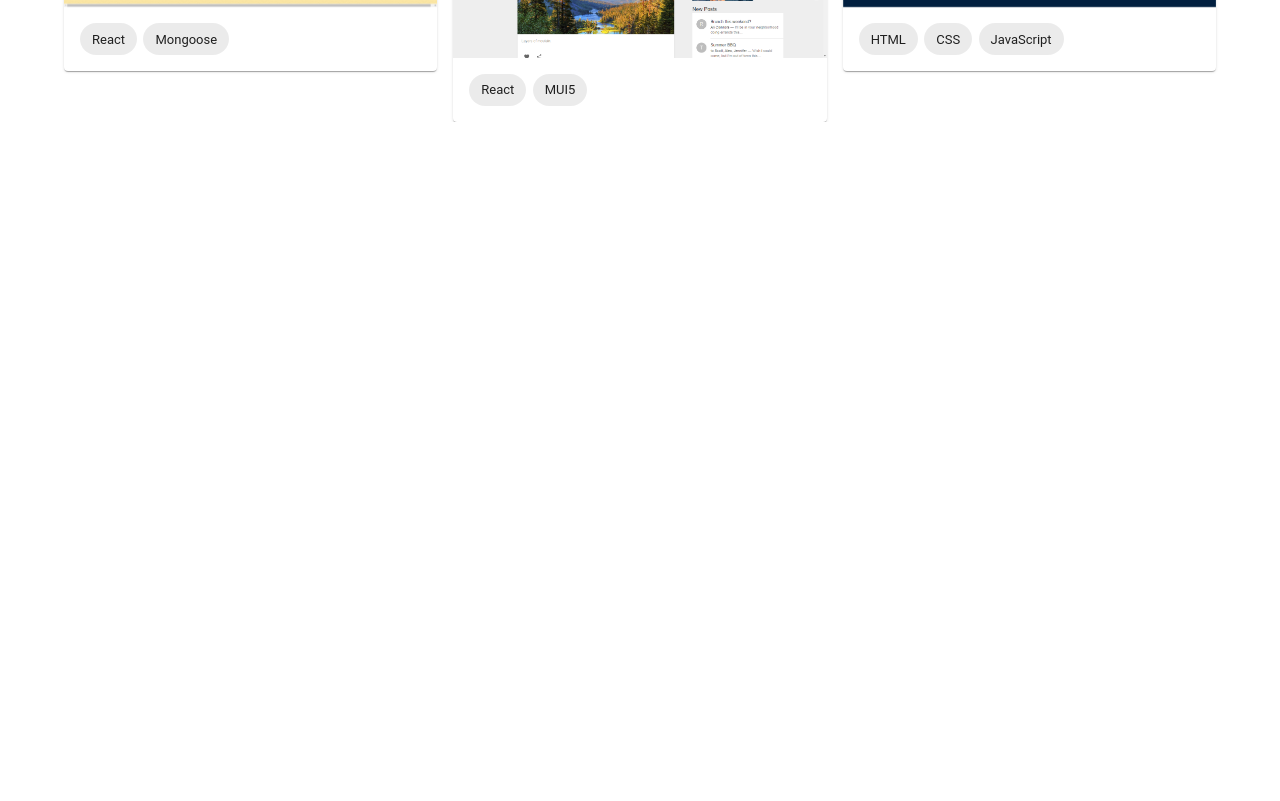
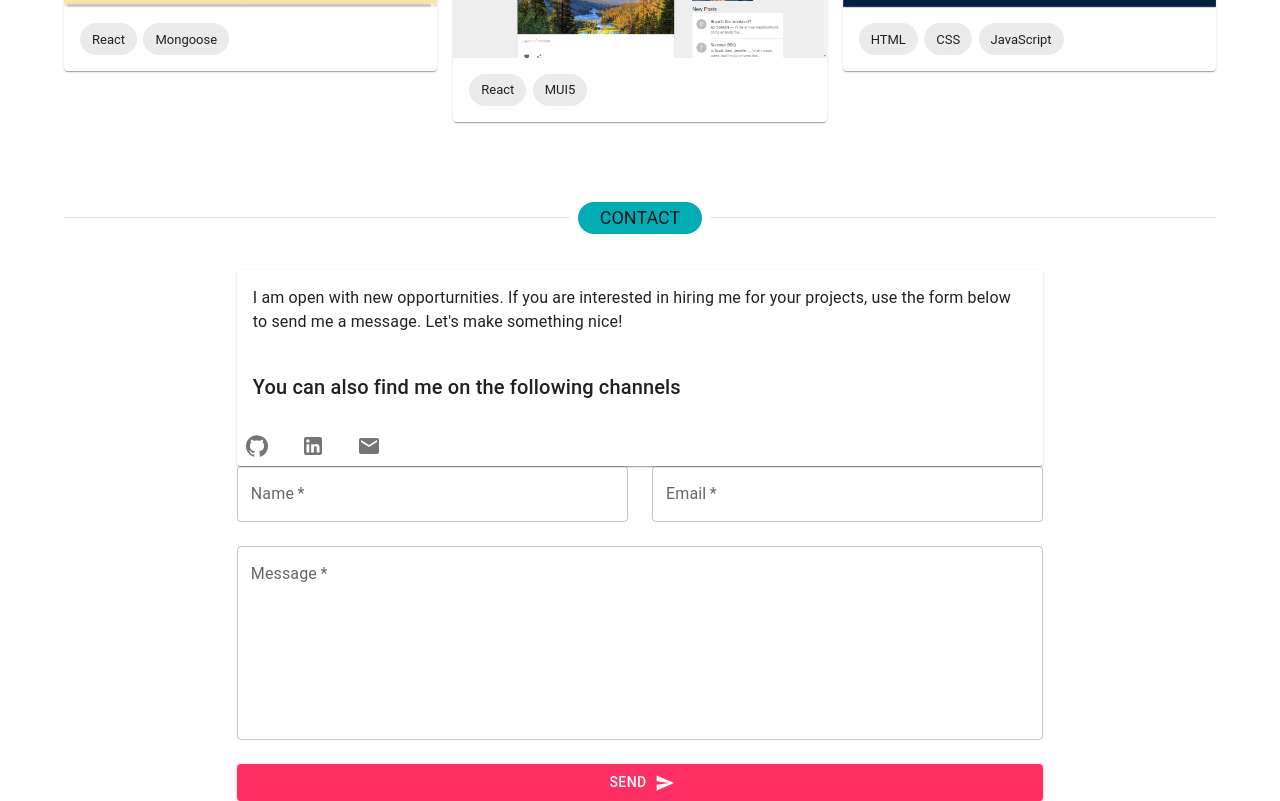
Before and after one commit to joycethh/portflio, a React (Create React App) app: page / in a window 1280 px wide. Shown: the part 1960-2761 px from the top of the page. Before the commit the page ends 2082 px from the top, so only its background shows below. Built offline with nearby package versions, Linux system fonts and the light colour scheme.

Commit message:
add speech card above contact form

```diff
--- a/src/App.js
+++ b/src/App.js
@@ -5,7 +5,7 @@ import Home from "./home/Home";
 import Navbar from "./navbar/Navbar";
 import Skill from "./skills/Skill";
 import Projects from "./projects/Projects";
-
+import Contact from "./contact/Contact";
 function App() {
   return (
     <div className="App">
@@ -14,6 +14,7 @@ function App() {
         <Home />
         <Skill />
         <Projects />
+        <Contact />
       </ThemeProvider>
     </div>
   );
--- a/src/contact/Contact.js
+++ b/src/contact/Contact.js
@@ -1,8 +1,17 @@
 import emailjs from "@emailjs/browser";
 import { useRef, useState } from "react";
-import { Box, Grid, Button, Typography } from "@mui/material";
+import {
+  Box,
+  Grid,
+  Button,
+  Typography,
+  Card,
+  CardContent,
+  Stack,
+  IconButton,
+} from "@mui/material";
 
-import SendIcon from "@mui/icons-material/Send";
+import { Send, GitHub, LinkedIn, Email } from "@mui/icons-material/";
 import SectionContainer from "../SectionContainer";
 import Input from "./Input";
 
@@ -44,10 +53,34 @@ const Contact = () => {
             margin: "auto",
           }}
         >
-          <Typography variant="body1">
-            I am open with new opportunities. Use the form below to get in touch
-            if you are interested in hiring me for your projects.
-          </Typography>
+          <Card pb={5}>
+            <CardContent>
+              <Typography variant="body1" gutterBottom>
+                I am open with new opporturnities. If you are interested in
+                hiring me for your projects, use the form below to send me a
+                message. Let's make something nice!
+              </Typography>
+            </CardContent>
+            <CardContent>
+              <Typography variant="h6" gutterBottom>
+                You can also find me on the following channels
+              </Typography>
+            </CardContent>
+            <Stack direction="row" spacing={2}>
+              <IconButton href="https://github.com/joycethh" target="_blank">
+                <GitHub />
+              </IconButton>
+              <IconButton
+                href="https://www.linkedin.com/in/joycethh/"
+                target="_blank"
+              >
+                <LinkedIn />
+              </IconButton>
+              <IconButton href="mailto: joycethhh@gmail.com" target="_blank">
+                <Email />
+              </IconButton>
+            </Stack>
+          </Card>
 
           <form ref={refForm} onSubmit={sendEmail}>
             <Box>
@@ -65,7 +98,7 @@ const Contact = () => {
                     variant="contained"
                     color="secondary"
                     type="submit"
-                    endIcon={<SendIcon />}
+                    endIcon={<Send />}
                     sx={{ width: "100%" }}
                   >
                     SEND
```
